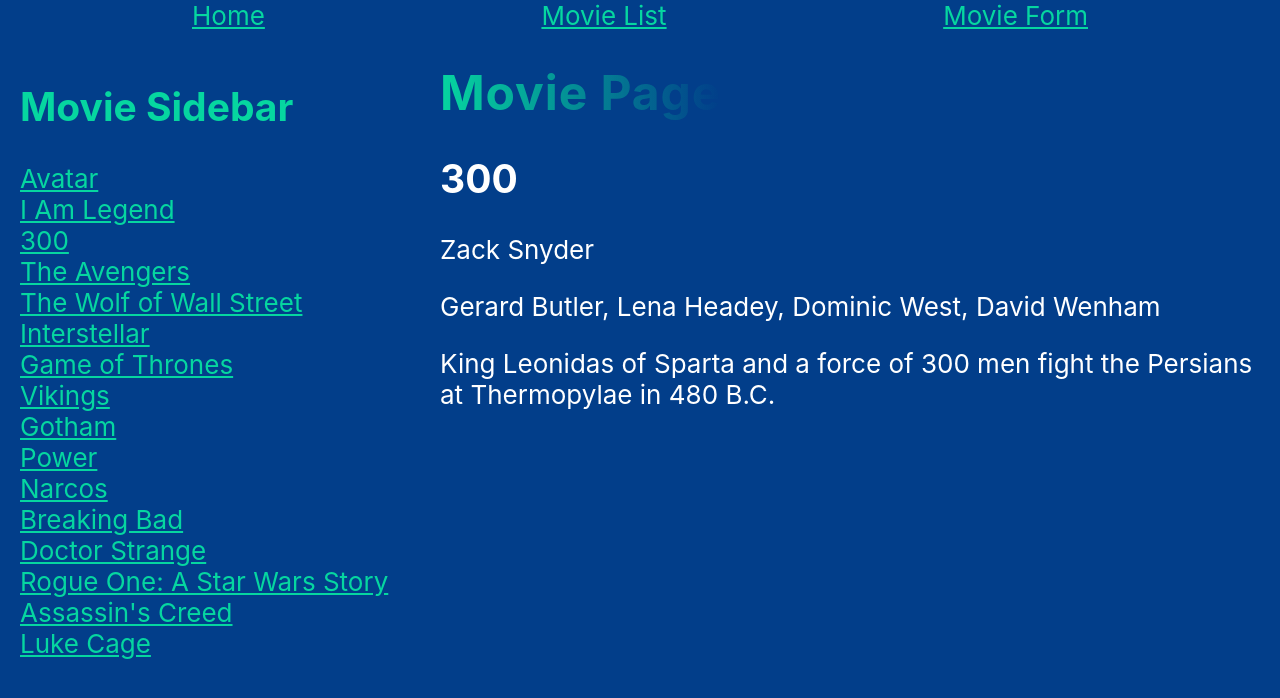
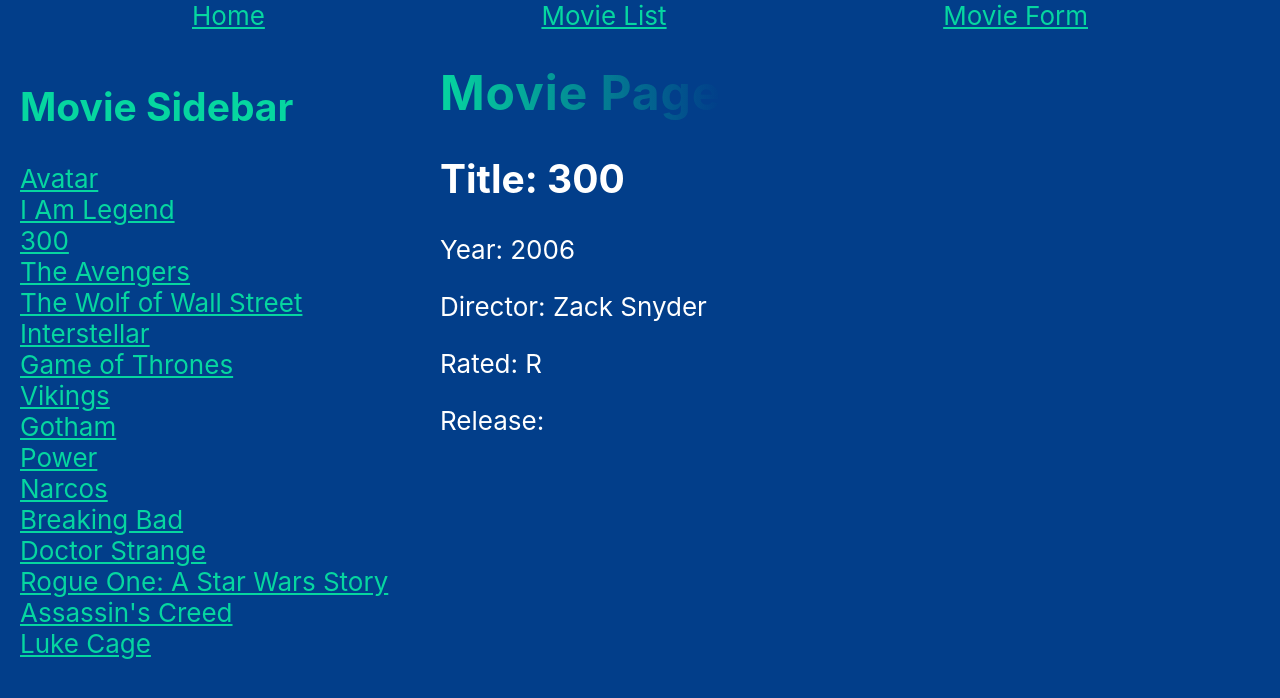
Before and after one commit to luespinal03/react-movie-app2, a React (Create React App) app: page /movies/300 in a window 1280 px wide. Shown: the top 698 px of the page. Built offline with nearby package versions, Linux system fonts and the light colour scheme.

Commit message:
Added a lot more comments and more functionality

```diff
--- a/src/App.js
+++ b/src/App.js
@@ -1,6 +1,6 @@
 import "./App.css";
 import { createBrowserRouter, RouterProvider } from "react-router-dom";
-// import ErrorPage from "./error-page";
+import ErrorPage from "./error-page";
 import NavLayout from "./Layouts/NavLayout";
 import HomePage from "./Pages/HomePage"
 import MovieListPage from "./Pages/MovieListPage";
@@ -494,10 +494,11 @@
 
 
 
-  const handleAddMovie = (title, year, rated, release) => {
+  const handleAddMovie = (title, year, director, rated, release) => {
     const newMovie = {
       Title: title,
       Year: year,
+      Director: director,
       Rated: rated,
       Release: release
     }
@@ -512,29 +513,34 @@
   // here we are creating the different routes the user is going to use to reach different information when the user types in the path, the element is where it would take the user to.
   const router = createBrowserRouter([
 
+    // this path takes us to the home page and shows us the stuff inside the <Navlayout/> component
     {
       path: "/",
       element: <NavLayout />,
-      // errorElement: <ErrorPage />,
+      errorElement: <ErrorPage />,
       children: [
         {
-          // index is true in order to make it default element that displays for the path
+          // index is true in order to make it default element that displays for the path?
           index: true,
           element: <HomePage />
         },
+        // path below takes us to the Movie list section and renders the stuff inside <MovieLayout/> component as we pass the list of movies (movieList) as a prop into <MovieLayout/> component
         {
           path: "/movies",
           element: <MovieLayout movieList={movieList} />,
           children: [
             {
               // "index: true" is another way of saying "render this element when the parent path is rendered"
+              //  here we pass movieList as a prop because in MovieListPage is where we are mapping through the movieList in order to pass each individual movie into <MovieCard/> component
               index: true,
               element: <MovieListPage movieList={movieList} />
             },
+            // path below renders when we click on Movie Form, we are also passing the function handleAddMovie into MovieFormPage. This function is responsible for creating the new movie based on user input (refer to code above to see)
             {
               path: "/movies/form",
               element: <MovieFormPage handleAddMovie={handleAddMovie} />
             },
+            // path below renders when the user clicks on one of the movie titles on the left. These movie titles are links that once clicked it will render the appropiate information based on the title the user clicked on
             {
               path: "/movies/:title",
               element: <MoviePage movieList={movieList} />
@@ -548,6 +554,7 @@
   // return component <RouterProvider/> with router={router} as a props
   return (
     <div className="App-header">
+      {/* code below is sending the routes we have created into the RouterProvider */}
       <RouterProvider router={router} />
     </div>
   );
--- a/src/Components/MovieCard.js
+++ b/src/Components/MovieCard.js
@@ -1,6 +1,7 @@
 
 const MovieCard = (props) => {
     return (
+        // this is creating the individual movie cards for each movie
         <div className="movie-list-card">
             <img src={props.movie.Images[0]}></img>
             <h2 className="movie-list-card-title">{props.movie.Title}</h2>
--- a/src/Components/MovieSidebar.js
+++ b/src/Components/MovieSidebar.js
@@ -2,7 +2,7 @@
 import '../App.css'
 
 
-// MovieSideBar is recieving movieList as props which is mapped through to be displayed as a title clickable link for the user
+// MovieSideBar is receiving movieList as props which is mapped through to be displayed as a title clickable link for the user
 const MovieSideBar = (props) => {
 
     return (
@@ -11,8 +11,8 @@
                 <h2 >Movie Sidebar</h2>
                 {props.movieList.map((movieItem, index) => {
                     return (
-                        // this is making th emovie title the link and then display the movie title
-                        <Link to={`/movies/${movieItem.Title}`}>{movieItem.Title}</Link>
+                        // this is making the movie title the link and then display the movie title
+                        <Link key={index} to={`/movies/${movieItem.Title}`}>{movieItem.Title}</Link>
                     )
                 })}
             </header>
--- a/src/Components/NavBar.js
+++ b/src/Components/NavBar.js
@@ -3,6 +3,7 @@
 const NavBar = () => {
     return (
         <div className="nav-bar">
+            {/* these are the links on the nav bar and what they are linked to (to="") */}
             <Link to="/"> Home </Link>
             <Link to="/movies">Movie List</Link>
             <Link to="/movies/form">Movie Form</Link>
--- a/src/Layouts/MovieLayout.js
+++ b/src/Layouts/MovieLayout.js
@@ -2,7 +2,7 @@
 import { Outlet } from 'react-router-dom';
 
 // here MovieLayout is recieving movieList through props which is then being passed into MovieSideBar as a props
-const MoiveLayout = (props) => {
+const MovieLayout = (props) => {
     return (
         <div className="movie-layout">
             <MovieSideBar movieList={props.movieList} />
@@ -13,4 +13,4 @@
     )
 }
 
-export default MoiveLayout;
+export default MovieLayout;
--- a/src/Pages/MovieFormPage.js
+++ b/src/Pages/MovieFormPage.js
@@ -3,38 +3,47 @@
 
 const MovieFormPage = (props) => {
     console.log(props)
+
+    // line of code below represents the parameters of handleAddMovie (title, year, rated, release). This line of code brings in all the props in at the same time in one line of code
     const { handleAddMovie } = props;
+    console.log({ handleAddMovie }) // returns title, year, rated, release
+
+    // reseting parameters that we are using, giving them an empty value so it can be changed by e.target.value on the code below inside the return.
     const [title, setTitle] = useState('');
     const [year, setYear] = useState('');
+    const [director, setDirector] = useState('');
     const [rated, setRated] = useState('');
     const [release, setRelease] = useState('');
 
     return (
         <div>
             <h1>Movie Form Page</h1>
+
+            {/* onChange is listening for any event inside the input box that changes its current status. When it happens it will grab that event.target.value (look for it on browser console) and use that information to replace the previous information that was established by the useState original parameter (title, year, rated, release) */}
             <label>Title: </label>
             <input type="text" value={title} placeholder="" onChange={(e) => { setTitle(e.target.value) }} className="movie-form-input"></input>
             <br />
 
             <label>Year: </label>
-            <input type="text" value={year} placeholder="" onChange={(e) => { setYear(e.target.value) }} className="movie-form-input"></input>
+            <input type="number" value={year} placeholder="" onChange={(e) => { setYear(e.target.value) }} className="movie-form-input"></input>
+            <br />
+
+            <label>Director: </label>
+            <input type="text" value={director} placeholder="" onChange={(e) => { setDirector(e.target.value) }} className="movie-form-input"></input>
             <br />
 
             <label>Rated: </label>
-            <input type="text" value={rated} placeholder="" onChange={(e) => { setRated(e.target.value) }} className="movie-form-input"></input>
+            <input type="number" value={rated} placeholder="" onChange={(e) => { setRated(e.target.value) }} className="movie-form-input"></input>
             <br />
 
             <label>Release: </label>
-            <input type="text" value={release} placeholder="" onChange={(e) => { setRelease(e.target.value) }} className="movie-form-input"></input>
+            <input type="number" value={release} placeholder="" onChange={(e) => { setRelease(e.target.value) }} className="movie-form-input"></input>
             <br />
             <br />
 
-
-
-
-
+            {/*  on click pass these values that have been updated by the code above back to handleAddMovie to create new movie */}
             <button onClick={() => {
-                handleAddMovie(title)
+                handleAddMovie(title, year, director, rated, release)
             }}>Add Movie</button>
         </div>
     )
--- a/src/Pages/MovieListPage.js
+++ b/src/Pages/MovieListPage.js
@@ -1,6 +1,6 @@
 import MovieCard from "../Components/MovieCard";
 
-
+// takes
 const MovieListPage = (props) => {
     console.log(props.movieList)
     return (
@@ -10,7 +10,7 @@
                 {props.movieList.map((movie, index) => {
                     return (
                         // returning each movie to the <MovieCard/> component
-                        <MovieCard movie={movie} />
+                        <MovieCard key={index} movie={movie} />
                     )
                 })}
             </div>
--- a/src/Pages/MoviePage.js
+++ b/src/Pages/MoviePage.js
@@ -2,30 +2,33 @@
 
 // movieList is being passed in as props here REMEMBER
 const MoviePage = (props) => {
-
-    // this is going to grab the title from the url the user is currently clicking on
+    console.log(props);
+    // useParams hook returns an object of key/value pairs of the dynamic params from the current URL that were matched by the <Route path>
     const params = useParams();
     const titleParam = params.title;
 
     // for .find you only want to return true when you find the item you are looking for
+    // if the title clicked matches one of the titles we have in our array return true
+    // code below is getting a title put as the value of foundMovie
+    // find the right movie and store it in foundMovie variable
     const foundMovie = props.movieList.find((movieItem) => {
-        if (movieItem.Title === titleParam) {
-            return true;
-        }
+        return movieItem.Title === titleParam
     })
 
-    console.log(foundMovie)
-
-    //  show me the movie i was looking
-    return (
-        <div>
-            <h1>Movie Page</h1>
-            <h2>{foundMovie.Title}</h2>
-            <p>{foundMovie.Director}</p>
-            <p>{foundMovie.Actors}</p>
-            <p>{foundMovie.Plot}</p>
-        </div>
-    )
+    // if foundMovie.Title === params.title return this
+    // use the movie we stored in foundMovie variable and display its parameters and values
+    if (foundMovie.Title === params.title) {
+        return (
+            <div>
+                <h1>Movie Page</h1>
+                <h2>Title: {foundMovie.Title}</h2>
+                <p>Year: {foundMovie.Year}</p>
+                <p>Director: {foundMovie.Director}</p>
+                <p>Rated: {foundMovie.Rated}</p>
+                <p>Release: {foundMovie.Release}</p>
+            </div>
+        )
+    }
 }
 
 export default MoviePage;
```
